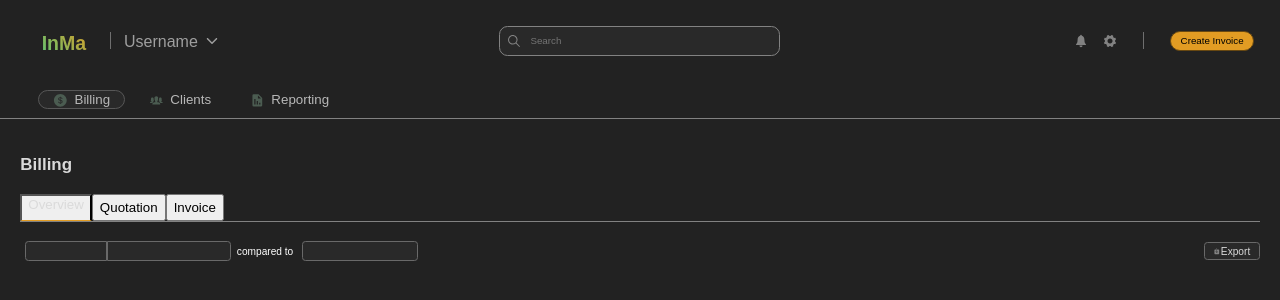
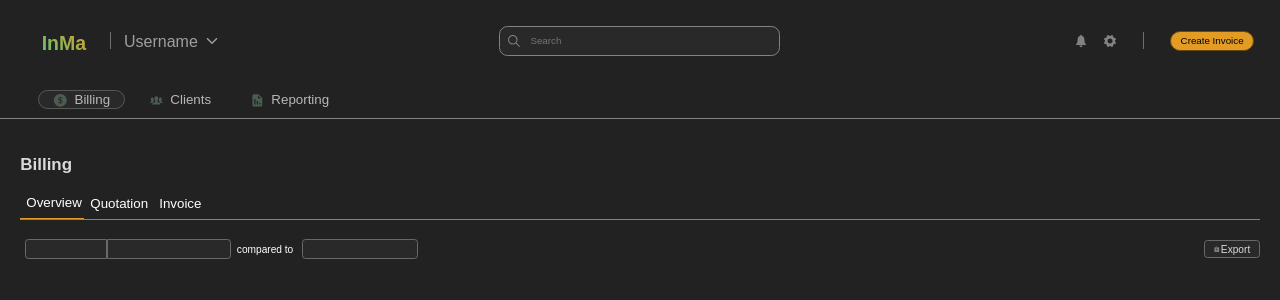
Before and after one commit to Darleanow/InvoiceManager, a Next.js app in the folder frontend/: page / in a window 1280 px wide. Shown: the top 300 px of the page. Built offline with nearby package versions, Linux system fonts and the light colour scheme.

Commit message:
fix(subnav): Fix CI issues

```diff
--- a/frontend/app/Assets/components/SubNavigationBilling/SubNavigationBilling.module.css
+++ b/frontend/app/Assets/components/SubNavigationBilling/SubNavigationBilling.module.css
@@ -17,12 +17,15 @@
     margin-left: 1.587vw;
 }
 
-.billing_subnav_items p {
+.billing_subnav_items button {
     position: relative;
     padding-bottom: 1.018vh;
     margin-bottom: 0;
     width: 5vw;
     text-align: center;
+    color: white;
+    background-color: transparent;
+    border: none;
 }
 
 .billing_subnav_items p:hover {
@@ -33,7 +36,7 @@
 .billing_subnav_item_active {
     color: #DADADA;
     font-weight: 500;
-    border-bottom: 0.204vh solid #E29C23;
+    border-bottom: 0.204vh solid #E29C23!important;
     padding-bottom: 1.018vh;
     margin-bottom: 0;
 }
@@ -120,4 +123,8 @@
 .export_icon {
     color: #828282;
     gap: 0.595vw;
+    align-items: center;
+    display: flex;
+    height: 100%;
+    font-size: 1.833vh;
 }
```
